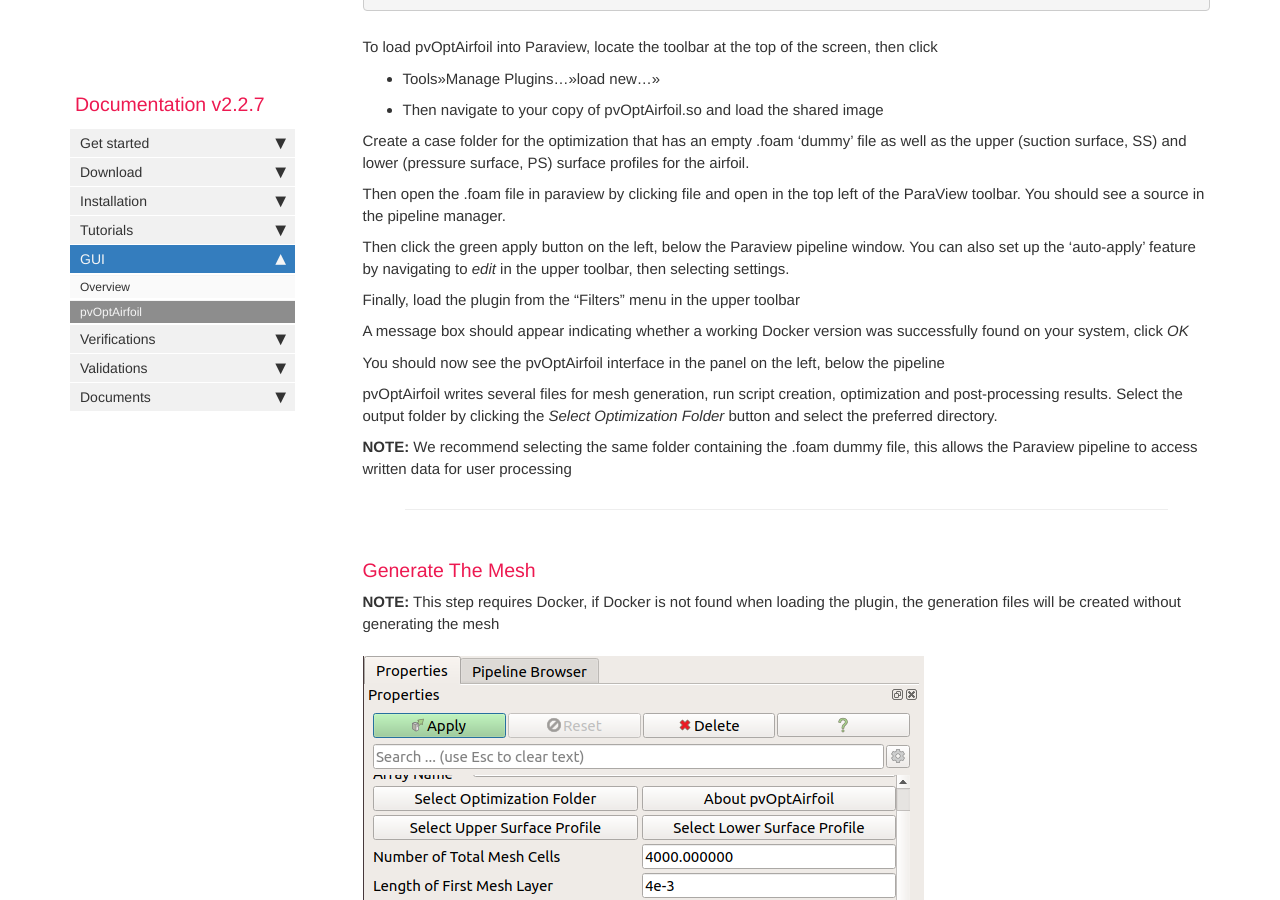
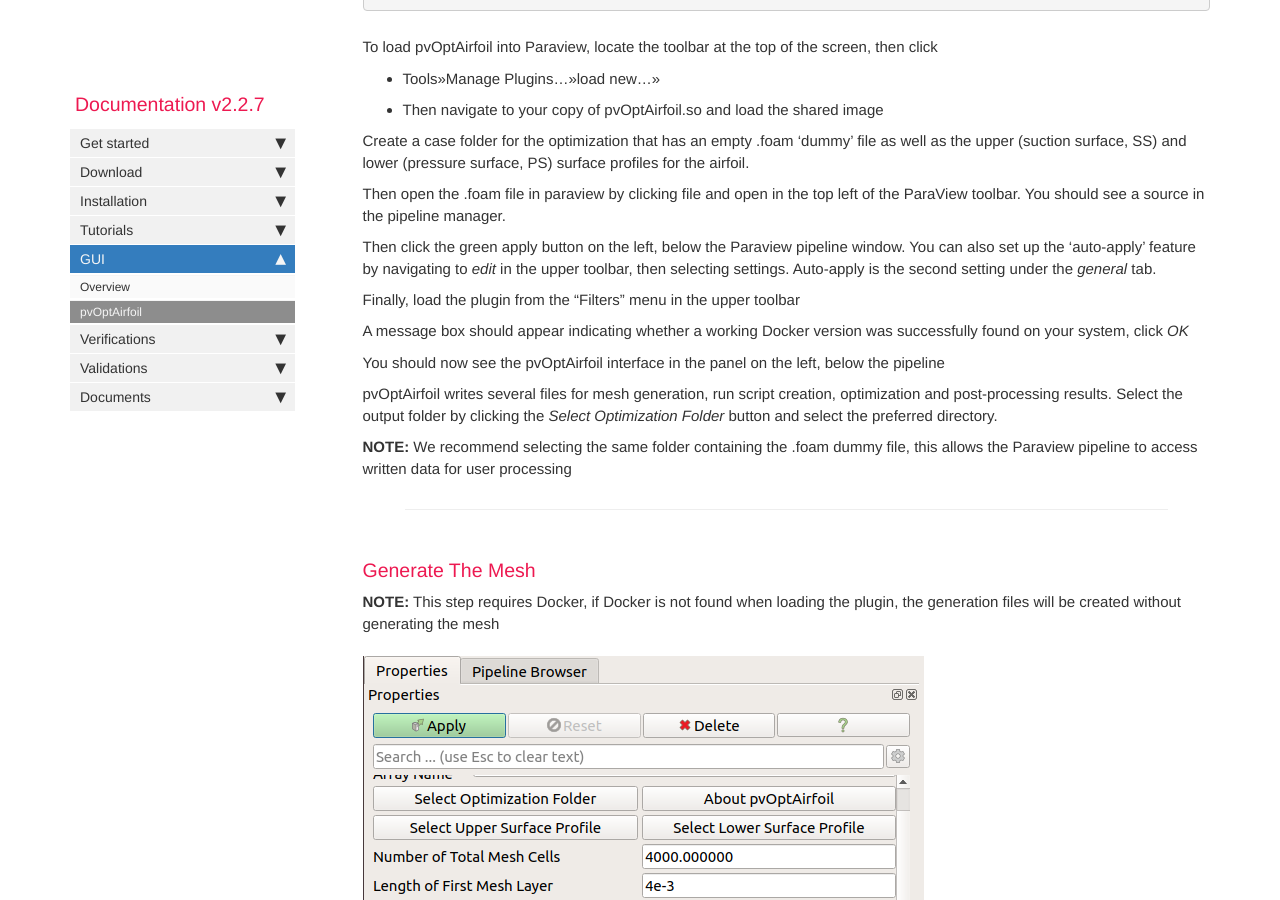
Before and after one commit to DAFoam/DAFoam.github.io, a Jekyll site: the page built from pages/mydoc/mydoc_gui_pvoptairfoil.md, in a window 1280 px wide and 900 px high, scrolled down 1254 px. Built offline with Jekyll 4.4.1, drawn with Linux system fonts in a browser that asks for light colours; comment, search, counter and statistics services are not loaded.

Commit message:
Update mydoc_gui_pvoptairfoil.md

```diff
--- a/pages/mydoc/mydoc_gui_pvoptairfoil.md
+++ b/pages/mydoc/mydoc_gui_pvoptairfoil.md
@@ -42,7 +42,7 @@ Create a case folder for the optimization that has an empty .foam 'dummy' file a
 
 Then open the .foam file in paraview by clicking file and open in the top left of the ParaView toolbar. You should see a source in the pipeline manager.
 
-Then click the green apply button on the left, below the Paraview pipeline window. You can also set up the 'auto-apply' feature by navigating to *edit* in the upper toolbar, then selecting settings.
+Then click the green apply button on the left, below the Paraview pipeline window. You can also set up the 'auto-apply' feature by navigating to *edit* in the upper toolbar, then selecting settings. Auto-apply is the second setting under the *general* tab.
 
 Finally, load the plugin from the "Filters" menu in the upper toolbar
 
```
